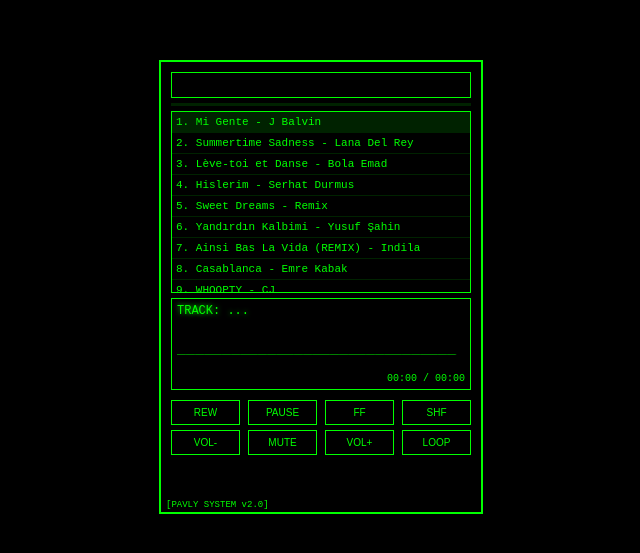
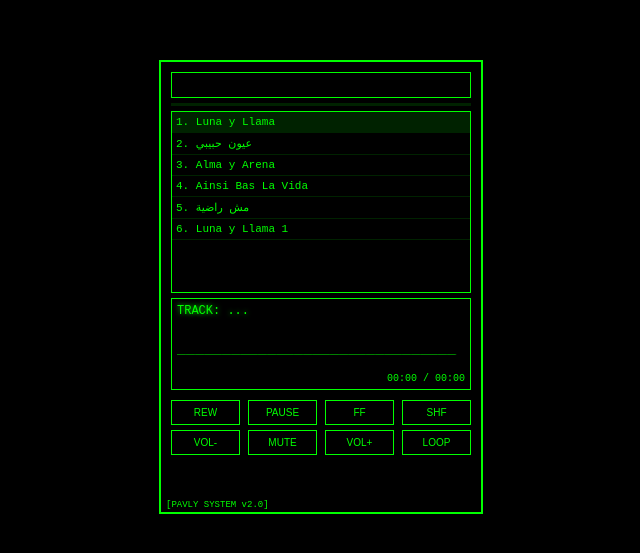
Before and after one commit to bolae700/Retro1, a plain HTML site: page index.html in a window 1280 px wide. Shown: the part 113-666 px from the top of the page, without its empty margins (319-959 px from the left). Drawn offline with Linux system fonts and the light colour scheme.

Commit message:
Update index.html

```diff
--- a/index.html
+++ b/index.html
@@ -163,20 +163,12 @@
         </div>
 
         <div class="playlist-container">
-            <div class="playlist-item" data-src="https://raw.githubusercontent.com/bolae700/Songs/main/J%20Balvin%20Willy%20William%20-%20Mi%20Gente%20(MVDNES%20Remix)%20Fast%20and%20Furious%20%5BChase%20Scene%5D.mp3">1. Mi Gente - J Balvin</div>
-            <div class="playlist-item" data-src="https://raw.githubusercontent.com/bolae700/Songs/main/Lana%20Del%20Rey%20-%20Summertime%20Sadness%20(Wren%20Remix).mp3">2. Summertime Sadness - Lana Del Rey</div>
-            <div class="playlist-item" data-src="https://raw.githubusercontent.com/bolae700/Songs/main/Lève-toi%20et%20Danse.mp3">3. Lève-toi et Danse - Bola Emad</div>
-            <div class="playlist-item" data-src="https://raw.githubusercontent.com/bolae700/Songs/main/Serhat%20Durmus%20-%20Hislerim%20(%20Bass%20Boosted%20).mp3">4. Hislerim - Serhat Durmus</div>
-            <div class="playlist-item" data-src="https://raw.githubusercontent.com/bolae700/Songs/main/Sweet%20Dreams%20-%20Deep%20Remix%20(Bass%20Boosted).mp3">5. Sweet Dreams - Remix</div>
-            <div class="playlist-item" data-src="https://raw.githubusercontent.com/bolae700/Songs/main/%D8%A7%D8%BA%D9%86%D9%8A%D8%A9%20%D8%AA%D8%B1%D9%83%D9%8A%D8%A9%20%D8%B1%D8%A7%D8%A6%D8%B9%D8%A9%20-%20%D8%AD%D8%B1%D9%82%D8%AA%20%D9%82%D9%84%D8%A8%D9%8A%20-%20%D9%85%D8%AA%D8%B1%D8%AC%D9%85%D8%A9%20%D9%84%D9%84%D8%B9%D8%B1%D8%A8%D9%8A%D8%A9%20Yusuf%20%C5%9Eahin%20Ft.%20Ahsen%20Almaz%20-%20Yand%C4%B1rd%C4%B1n%20Kalbimi.mp3">6. Yandırdın Kalbimi - Yusuf Şahin</div>
-            <div class="playlist-item" data-src="https://raw.githubusercontent.com/bolae700/Songs/main/Indila%20-%20Ainsi%20Bas%20La%20Vida%20(Marcoz%20Lima%20Remix).mp3">7. Ainsi Bas La Vida (REMIX) - Indila</div>
-            <div class="playlist-item" data-src="https://raw.githubusercontent.com/bolae700/Songs/main/Emre%20Kabak%20-%20Casablanca.mp3">8. Casablanca - Emre Kabak</div>
-            <div class="playlist-item" data-src="https://raw.githubusercontent.com/bolae700/Songs/main/CJ%20-%20WHOOPTY%20(ERS%20Remix)%20Baby%20Driver.mp3">9. WHOOPTY - CJ</div>
-            <div class="playlist-item" data-src="https://raw.githubusercontent.com/bolae700/Songs/main/BABEL%20(%20Emre%20Kabak%20Remix)%20CAR%20VIDEO.mp3">10. BABEL - Emre Kabak</div>
-            <div class="playlist-item" data-src="https://raw.githubusercontent.com/bolae700/Songs/main/Dj%20Kantik%20-%20Teriyaki%20Boyz%20-%20Tokyo%20Drift%20%26%20Sean%20Paul%20-%20Temperature%20(Remix).mp3">11. Tokyo Drift - Teriyaki Boyz</div>
-            <div class="playlist-item" data-src="https://raw.githubusercontent.com/bolae700/Songs/main/Indila%20-%20Ainsi%20Bas%20La%20Vida%20(Lyrics).mp3">12. Ainsi Bas La Vida - Indila</div>
-            <div class="playlist-item" data-src="https://raw.githubusercontent.com/bolae700/Songs/main/Indila%20-%20Tourner%20Dans%20Le%20Vide%20(Official%20Music%20Video).mp3">13. Tourner Dans Le Vide - Indila</div>
-            <div class="playlist-item" data-src="https://raw.githubusercontent.com/bolae700/Songs/main/Indila%20-%20Derni%C3%A8re%20Danse%20(Clip%20Officiel).mp3">14. Dernière Danse - Indila</div>
+            <div class="playlist-item" data-src="https://raw.githubusercontent.com/bolae700/Suno/main/Luna%20y%20Llama.mp3">1. Luna y Llama</div>
+            <div class="playlist-item" data-src="https://raw.githubusercontent.com/bolae700/Suno/main/عيون%20حبيبي.mp3">2. عيون حبيبي</div>
+            <div class="playlist-item" data-src="https://raw.githubusercontent.com/bolae700/Suno/main/Alma%20y%20Arena.mp3">3. Alma y Arena</div>
+            <div class="playlist-item" data-src="https://raw.githubusercontent.com/bolae700/Suno/main/Ainsi%20Bas%20La%20Vida.mp3">4. Ainsi Bas La Vida</div>
+            <div class="playlist-item" data-src="https://raw.githubusercontent.com/bolae700/Suno/main/مش%20راضية.mp3">5. مش راضية</div>
+            <div class="playlist-item" data-src="https://raw.githubusercontent.com/bolae700/Suno/main/Luna%20y%20Llama%20(1).mp3">6. Luna y Llama 1</div>
         </div>
 
         <div class="player-display">
```
